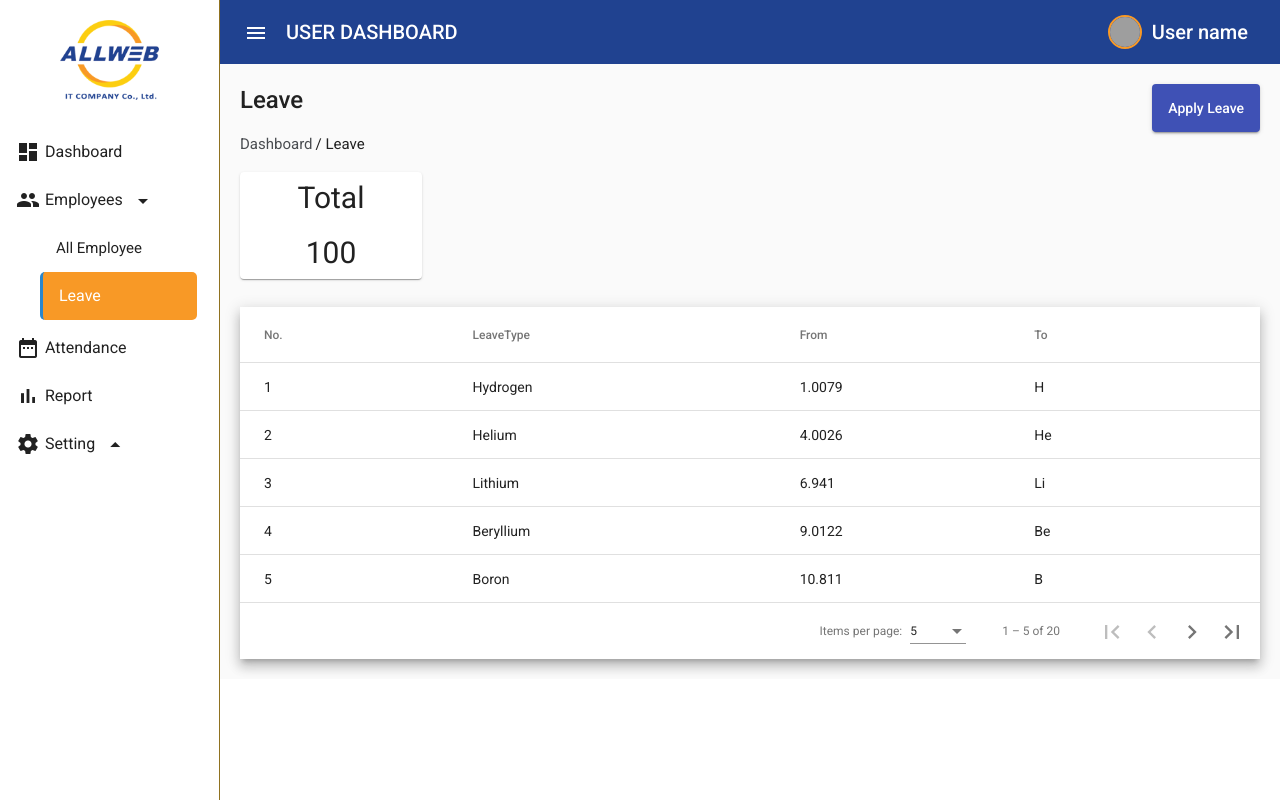
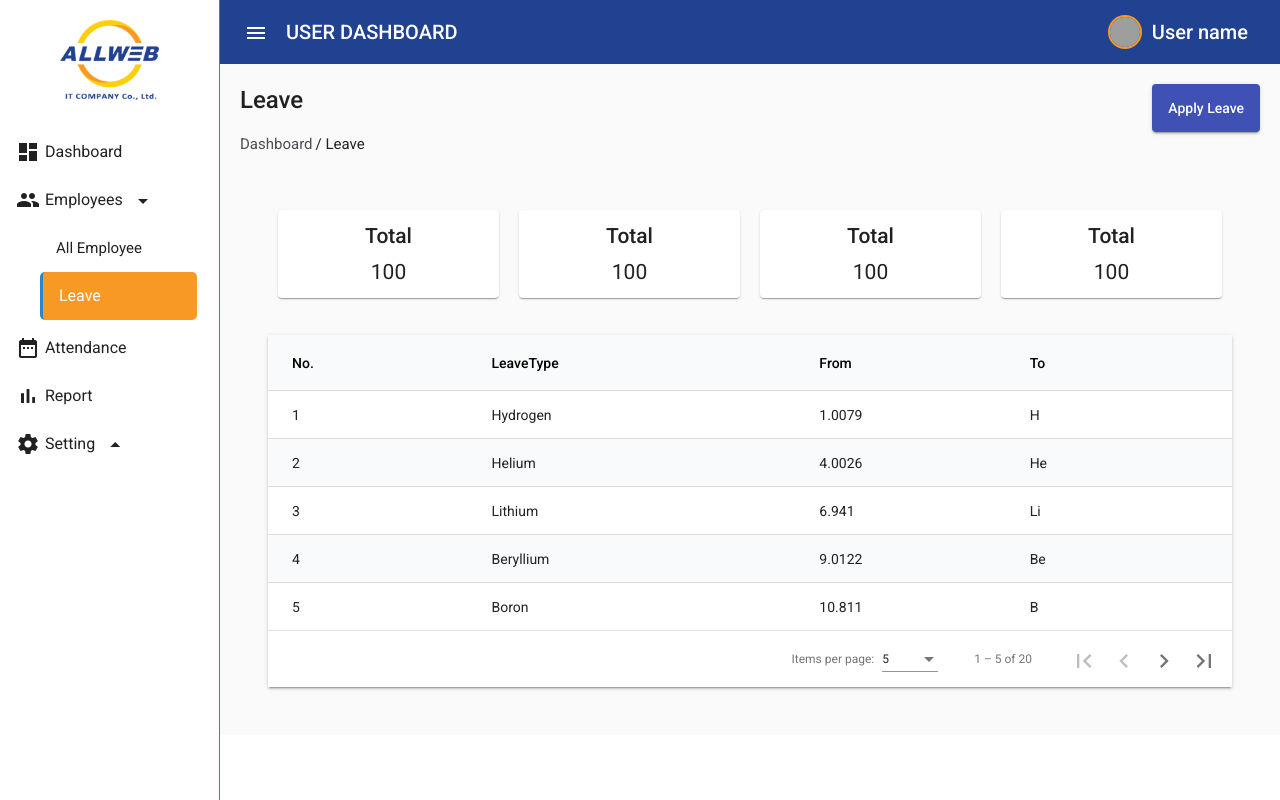
Before and after one commit to chanthorn24/Allweb_dashboardAdmin, an Angular app: page /employee/leave/apply in a window 1280 px wide. Built offline with nearby package versions, Linux system fonts and the light colour scheme; sample sign-in values are in the browser's storage; grey boxes are pictures that could not be loaded.

Commit message:
fixed leave

```diff
--- a/src/app/component/leave-user/leave-user.component.css
+++ b/src/app/component/leave-user/leave-user.component.css
@@ -1,3 +1,25 @@
 mat-form-field{
     width: 20em;
 }
+.mat-row:nth-child(2n){
+    background-color: #f9fafb;
+
+  }
+
+  .mat-row:not(:nth-child(n)){
+    background-color: #f9cb9c;
+  }
+  .mat-row:hover .mat-cell{
+      background-color: rgba(248, 153, 38, 1);
+     color: #fff;
+     cursor: pointer;
+  }
+  .mat-cell:hover{
+      color: #fff;
+  }
+  .mat-header-cell{
+    background-color:#f9fafb;
+    color: #000;
+    font-weight: 500;
+    font-size: 14px;
+  }
--- a/src/app/component/leave-user/leave-user.component.html
+++ b/src/app/component/leave-user/leave-user.component.html
@@ -11,17 +11,36 @@
     </div>
 </div>
 
-<div style=" font-size: 30px">
+<div style="padding: 2em;">
+    <div style="display: flex; justify-content: space-between;align-items: center; ">
+
         <mat-card
-        style="display: flex;flex-direction: column; justify-content: space-between; align-items: center;height: 2.5em;width: 5em;">
-        <div>Total</div>
-        <div>100</div>
+            style="display: flex;flex-direction: column; justify-content: space-between; align-items: center;height: 4em;width: 23%;margin: 1%">
+            <div style="font-size: 1.5em; font-weight: 500">Total</div>
+            <div style="font-size: 1.5em; font-weight: 400">100</div>
         </mat-card>
+        <mat-card
+            style="display: flex;flex-direction: column; justify-content: space-between; align-items: center;height: 4em;width: 23%;margin: 1%">
+            <div style="font-size: 1.5em; font-weight: 500">Total</div>
+            <div style="font-size: 1.5em; font-weight: 400">100</div>
+        </mat-card>
+        <mat-card
+            style="display: flex;flex-direction: column; justify-content: space-between; align-items: center;height: 4em;width: 23%;margin: 1%">
+            <div style="font-size: 1.5em; font-weight: 500">Total</div>
+            <div style="font-size: 1.5em; font-weight: 400">100</div>
+        </mat-card>
+        <mat-card
+            style="display: flex;flex-direction: column; justify-content: space-between; align-items: center;height: 4em;width: 23%;margin: 1%">
+            <div style="font-size: 1.5em; font-weight: 500">Total</div>
+            <div style="font-size: 1.5em; font-weight: 400">100</div>
+        </mat-card>
+
+
     </div>
 
     <!--Table SECTION-->
 
-<div class="mat-elevation-z8" style="margin-top: 2em">
+    <div class="mat-elevation-z2" style="margin-top: 2em;">
         <table mat-table [dataSource]="dataSource" style="width: 100%;">
 
             <!-- Position Column -->
@@ -49,10 +68,13 @@
             </ng-container>
 
 
+
             <tr mat-header-row *matHeaderRowDef="displayedColumns"></tr>
             <tr mat-row *matRowDef="let row; columns: displayedColumns;"></tr>
         </table>
 
-    <mat-paginator [pageSizeOptions]="[5, 10, 20]" showFirstLastButtons aria-label="Select page of periodic elements">
+        <mat-paginator [pageSizeOptions]="[5, 10, 20]" showFirstLastButtons
+            aria-label="Select page of periodic elements">
         </mat-paginator>
     </div>
+</div>
```
Lines whose indentation alone changed are shown as unchanged.
